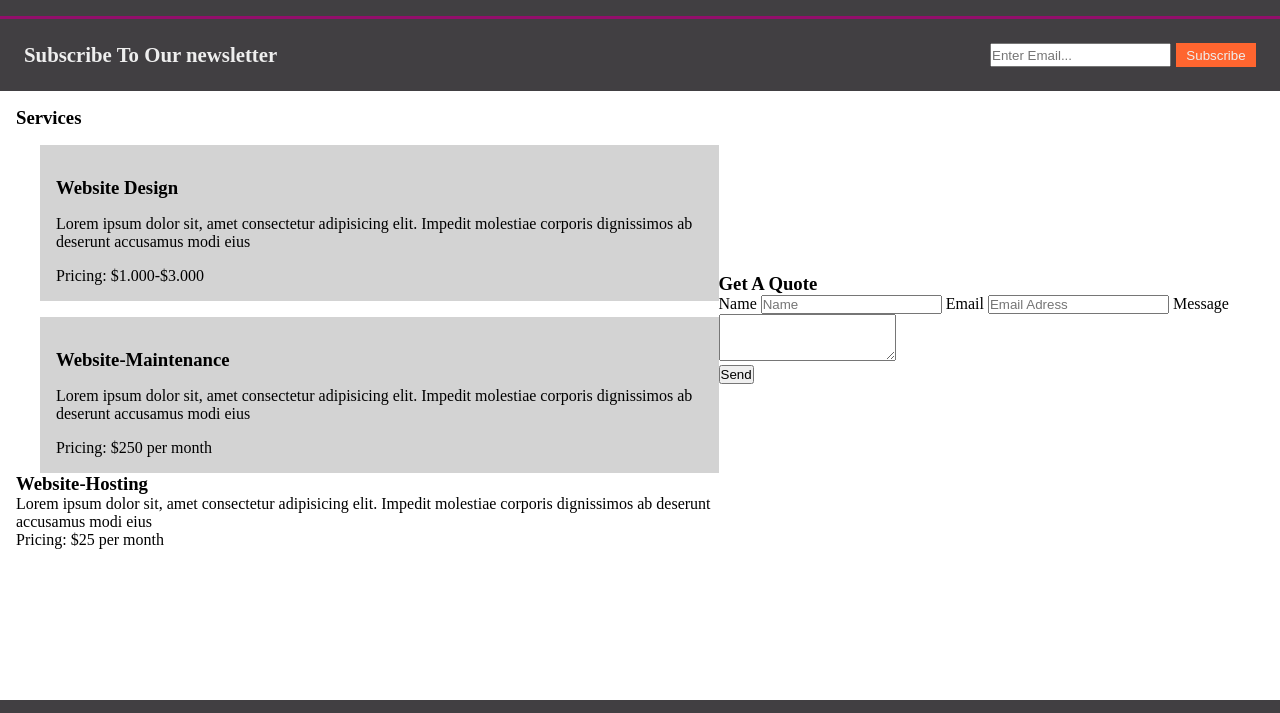
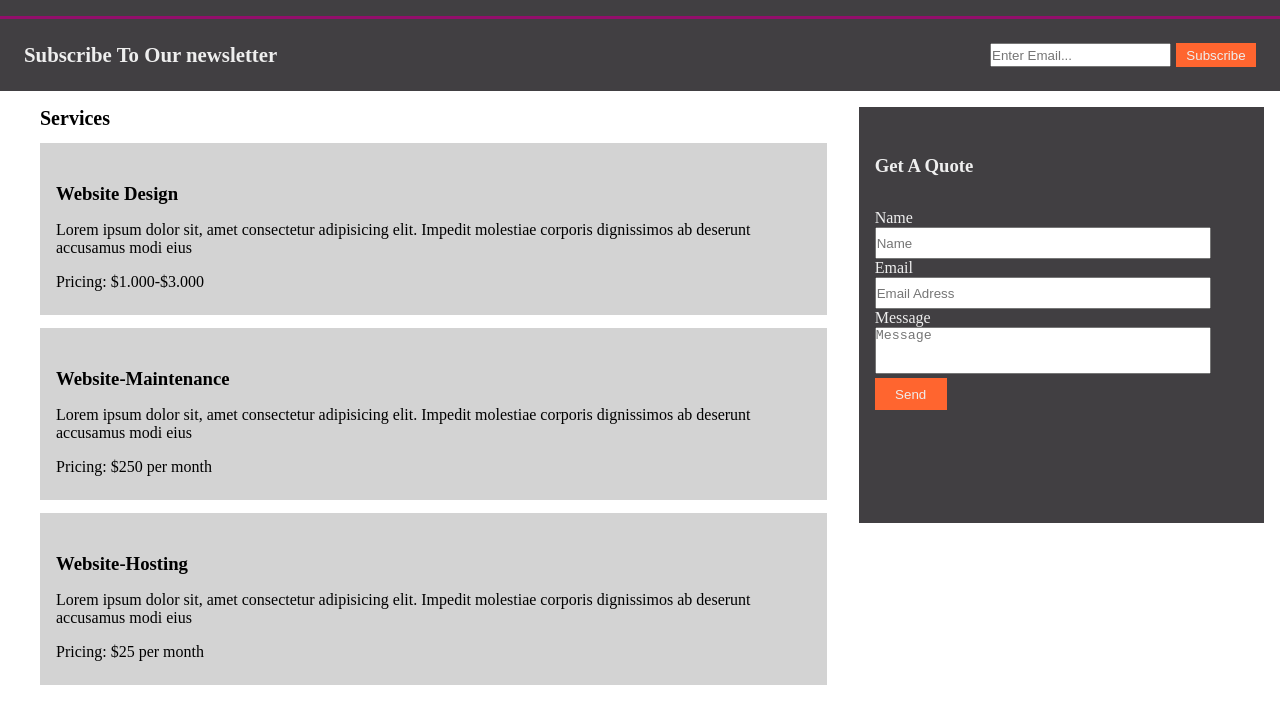
Before and after one commit to halilerkantarci/Project6-Website-Page-Design, a plain HTML site: page services.html in a window 1280 px wide. Shown: the part 59-772 px from the top of the page. Drawn offline with Linux system fonts and the light colour scheme.

Commit message:
completed

```diff
--- a/scss/pages/_services.scss
+++ b/scss/pages/_services.scss
@@ -1,13 +1,20 @@
 .main-2 {
   display: grid;
-  grid-template-columns: 11fr 1fr;
+  grid-template-columns: 8fr 4fr;
   padding: 1rem;
-  @include hiza();
+  gap: 2rem;
+  height: 75vh;
+  .left {
+    h4 {
+      font-size: 20px;
+      margin-left: 1.5rem;
+    }
     .website-design {
       background-color: lightgray;
-    padding: 1rem;
-    margin-top: 1rem;
+      padding: 1.5rem 1rem;
+      margin-top: 0.8rem;
       margin-left: 1.5rem;
+
       h3 {
         margin-top: 1rem;
       }
@@ -18,4 +25,34 @@
     .website-maintenance {
       @extend .website-design;
     }
+    .website-hosting {
+      @extend .website-design;
     }
+  }
+  .right {
+    background-color: $bgc-color;
+    padding: 1rem;
+    color: $text-color;
+    height: 52vh;
+    h3 {
+      margin: 2rem 0;
+    }
+    input {
+      width: 90%;
+      height: 2rem;
+    }
+    label {
+      display: block;
+    }
+    textarea {
+      width: 90%;
+    }
+    button {
+      width: 4.5rem;
+      height: 2rem;
+      background-color: $btn-bgc;
+      color: $text-color;
+      border: none;
+    }
+  }
+}
--- a/services.html
+++ b/services.html
@@ -37,7 +37,7 @@
       <section class="main-2">
 
         <div class="left">
-        <h3>Services</h3>
+        <h4>Services</h4>
           <div class="website-design">
               <h3>Website Design</h3>
           <p>Lorem ipsum dolor sit, amet consectetur adipisicing elit. Impedit molestiae corporis dignissimos ab deserunt accusamus modi eius </p>
@@ -60,7 +60,8 @@
             <label for="email">Email</label>
             <input type="email" placeholder="Email Adress" id="email">
             <label for="message">Message</label>
-            <textarea name="" id="message" rows="3"></textarea>
+            <textarea name="" id="message" rows="3" placeholder="Message"
+            style="resize: none;"></textarea>
           </div>
           <button>Send</button>
         </div>
```
Also changed, not shown: css/style.css, 1 other file. Lines whose indentation alone changed are shown as unchanged.
